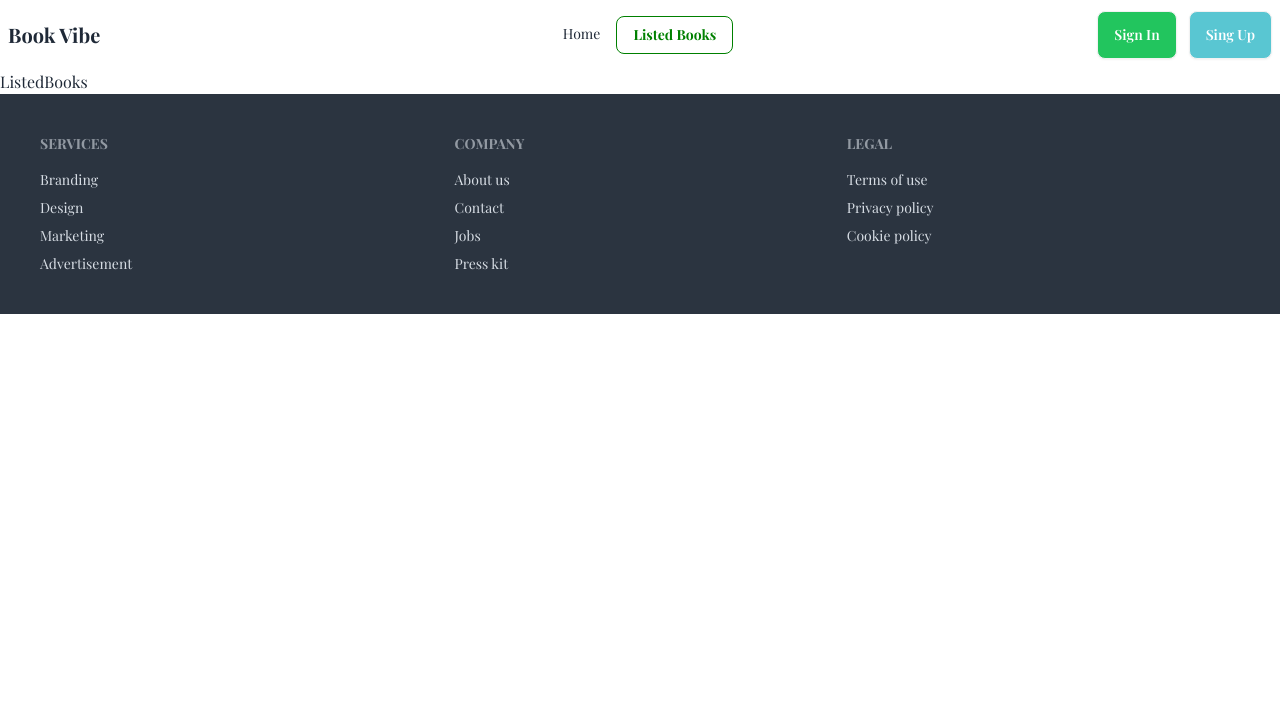
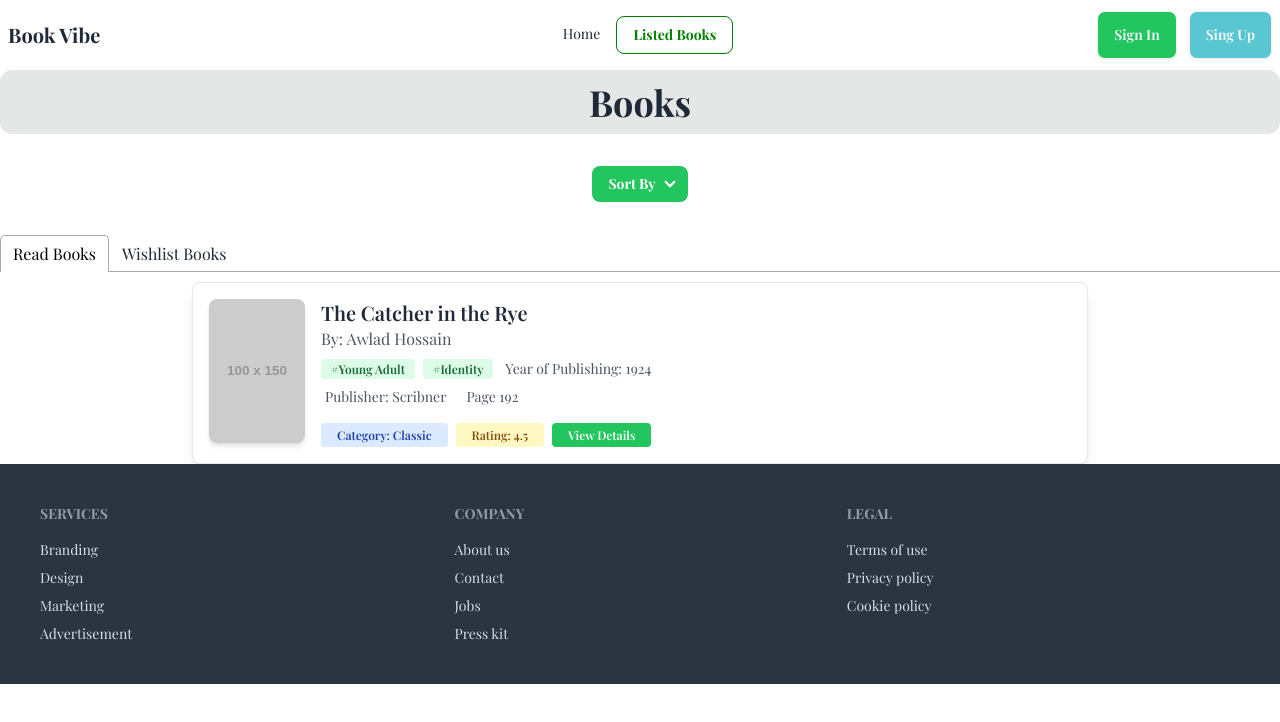
Before and after one commit to mdabdulkyum1/boi-poka-book, a React (Vite) app: page /listed-books in a window 1280 px wide. Shown: the top 722 px of the page. Built offline with nearby package versions, Linux system fonts and the light colour scheme; a web font is replaced by a local one.

Commit message:
finnaly set to LDb |

```diff
--- a/package.json
+++ b/package.json
@@ -15,6 +15,7 @@
     "react": "^18.3.1",
     "react-dom": "^18.3.1",
     "react-router-dom": "^6.27.0",
+    "react-tabs": "^6.0.2",
     "sort-by": "^1.2.0"
   },
   "devDependencies": {
--- a/src/components/BookDetails/BookDetails.jsx
+++ b/src/components/BookDetails/BookDetails.jsx
@@ -1,5 +1,7 @@
 import React from "react";
 import { useLoaderData, useParams } from "react-router-dom";
+import { setIds } from "../../utility/setDb";
+
 
 const BookDetails = () => {
   const books = useLoaderData();
@@ -22,6 +24,11 @@ const BookDetails = () => {
     publisher,
     yearOfPublishing
   } = book;
+
+  const markAsRead = (id) => {
+
+    setIds(id)
+  }
 
   return (
     <div className="flex flex-col md:flex-row p-8 bg-gray-100 rounded-lg shadow-md">
@@ -99,7 +106,7 @@ const BookDetails = () => {
         </div>
 
         <div className="mt-4 flex flex-col md:flex-row">
-          <button className="bg-black text-white px-4 py-2 rounded mr-2 mb-2 md:mb-0">
+          <button onClick={()=> markAsRead(id)}  className="bg-black text-white px-4 py-2 rounded mr-2 mb-2 md:mb-0">
             Read
           </button>
           <button className="bg-teal-500 text-white px-4 py-2 rounded">
--- a/src/components/ListedBooks/ListedBooks.jsx
+++ b/src/components/ListedBooks/ListedBooks.jsx
@@ -1,9 +1,97 @@
-import React from 'react'
+import React from "react";
+import { Tab, Tabs, TabList, TabPanel } from 'react-tabs';
+import 'react-tabs/style/react-tabs.css';
+
+
 
 function ListedBooks() {
   return (
-    <div>ListedBooks</div>
-  )
+    <div>
+      <div className="py-3 bg-base-300 rounded-xl ">
+        <h1 className="text-4xl font-bold text-center">Books</h1>
+      </div>
+      <div className="my-6 flex justify-center">
+        <div className="flex">
+          <ul className="menu menu-horizontal px-1">
+            <li>
+              <details className="bg-green-500 font-bold text-white rounded-lg">
+                <summary>Sort By</summary>
+                <ul className="p-2">
+                  <li>
+                    <button className="btn">Rating</button>
+                  </li>
+                  <li>
+                    <button className="btn">Number of pages</button>
+                  </li>
+                  <li>
+                    <button className="btn">Publisher year</button>
+                  </li>
+                </ul>
+              </details>
+            </li>
+          </ul>
+        </div>
+      </div>
+    {/* React Tabs here */}
+
+
+
+
+    <div className="">
+    <Tabs>
+    <TabList>
+      <Tab>Read Books</Tab>
+      <Tab>Wishlist Books</Tab>
+    </TabList>
+
+    <TabPanel>
+    <div className="max-w-4xl mx-auto p-4 border rounded-lg shadow-lg bg-white">
+            <div className="flex flex-col md:flex-row">
+                <img
+                    src="https://placehold.co/100x150"
+                    alt="Book cover of 'The Catcher in the Rye'"
+                    className="w-24 h-36 rounded-lg shadow-md mb-4 md:mb-0 md:mr-4"
+                />
+                <div className="flex-1">
+                    <h1 className="text-xl font-semibold">The Catcher in the Rye</h1>
+                    <p className="text-gray-600">By: Awlad Hossain</p>
+                    <div className="flex flex-wrap items-center mt-2">
+                        <span className="bg-green-100 text-green-800 text-xs font-semibold mr-2 px-2.5 py-0.5 rounded">#Young Adult</span>
+                        <span className="bg-green-100 text-green-800 text-xs font-semibold mr-2 px-2.5 py-0.5 rounded">#Identity</span>
+                        <span className="text-gray-600 text-sm flex items-center">
+                            <i className="fas fa-calendar-alt mr-1"></i> Year of Publishing: 1924
+                        </span>
+                    </div>
+                    <div className="flex items-center mt-2">
+                        <span className="text-gray-600 text-sm flex items-center mr-4">
+                            <i className="fas fa-user mr-1"></i> Publisher: Scribner
+                        </span>
+                        <span className="text-gray-600 text-sm flex items-center">
+                            <i className="fas fa-file-alt mr-1"></i> Page 192
+                        </span>
+                    </div>
+                    <div className="flex flex-wrap items-center mt-4">
+                        <button className="bg-blue-100 text-blue-800 text-xs font-semibold mr-2 px-4 py-1 rounded">Category: Classic</button>
+                        <button className="bg-yellow-100 text-yellow-800 text-xs font-semibold mr-2 px-4 py-1 rounded">Rating: 4.5</button>
+                        <button className="bg-green-500 text-white text-xs font-semibold px-4 py-1 rounded">View Details</button>
+                    </div>
+                </div>
+            </div>
+        </div>
+    </TabPanel>
+    <TabPanel>
+      <h2>Any content 2</h2>
+    </TabPanel>
+  </Tabs>
+    </div>
+
+
+
+
+
+    {/* end div */}
+    </div>
+  );
 }
 
-export default ListedBooks
+export default ListedBooks;
--- /dev/null
+++ b/src/utility/setDb.js
@@ -0,0 +1,26 @@
+const getBookIdLists = () => {
+    const getIds = localStorage.getItem('list-item');
+
+    if(getIds){
+       return JSON.parse(getIds)
+    }
+    else{
+        return [];
+    }
+}
+
+
+
+const setIds = id => {
+    // console.log(id)
+    const isExist = getBookIdLists();
+    console.log(isExist)
+    if(isExist.includes(id)){
+        console.log("exist already");
+    }else{
+        isExist.push(id)
+        localStorage.setItem('list-item', JSON.stringify(isExist));
+    }
+}
+
+export { setIds }
```
Also changed, not shown: 1 other file (tests, documents, lock files or other folders).
